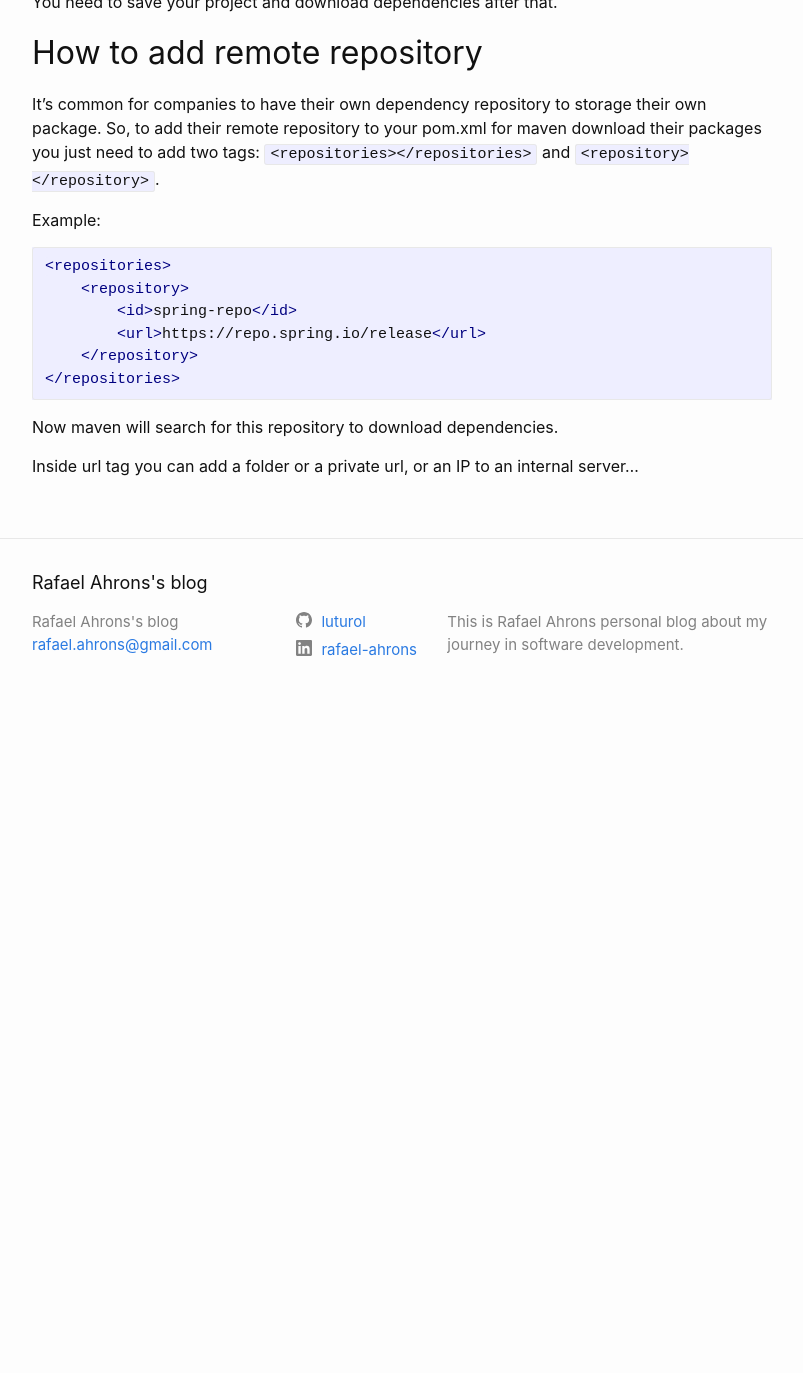
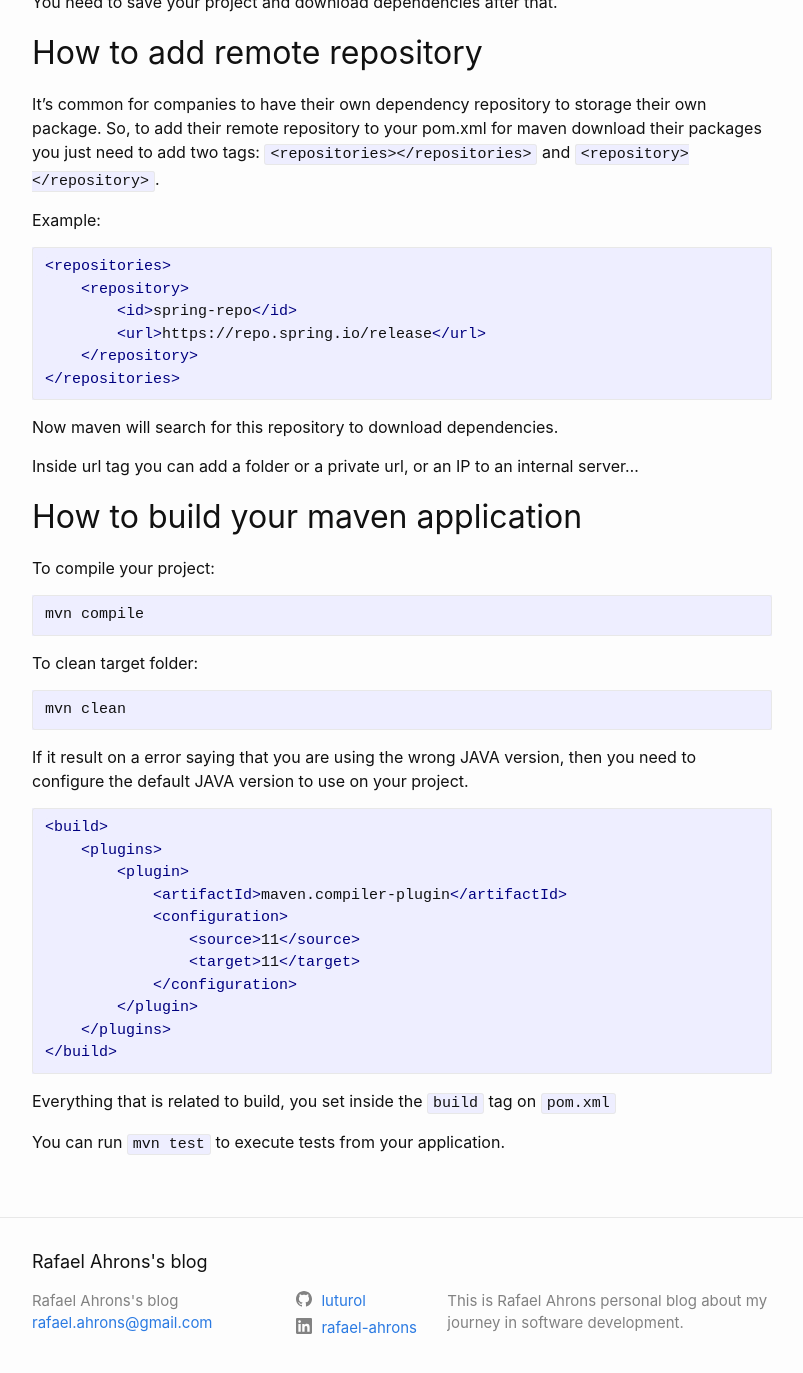
Before and after one commit to luturol/luturol.github.io, a Jekyll site: the page built from _posts/2022-05-10-How-to-use-Maven.md, in a window 1280 px wide and 1400 px high, scrolled down 2528 px. Shown: the top 1373 px of the window, without its empty margins (238-1041 px from the left). Built offline with Jekyll 4.4.1, drawn with Linux system fonts in a browser that asks for light colours; before the commit the page ends 3249 px from its top, so only the background shows below that.

Commit message:
Add mvn goals to maven

````diff
--- a/_posts/2022-05-10-How-to-use-Maven.md
+++ b/_posts/2022-05-10-How-to-use-Maven.md
@@ -140,3 +140,37 @@ Example:
 Now maven will search for this repository to download dependencies.
 
 Inside url tag you can add a folder or a private url, or an IP to an internal server...
+
+## How to build your maven application
+
+To compile your project:
+
+```bash
+mvn compile
+```
+
+To clean target folder:
+
+```bash
+mvn clean
+```
+
+If it result on a error saying that you are using the wrong JAVA version, then you need to configure the default JAVA version to use on your project.
+
+```xml
+<build>
+    <plugins>
+        <plugin>
+            <artifactId>maven.compiler-plugin</artifactId>
+            <configuration>
+                <source>11</source>
+                <target>11</target>
+            </configuration>
+        </plugin>
+    </plugins>
+</build>
+```
+
+Everything that is related to build, you set inside the ```build``` tag on ```pom.xml```
+
+You can run ```mvn test``` to execute tests from your application.
````
